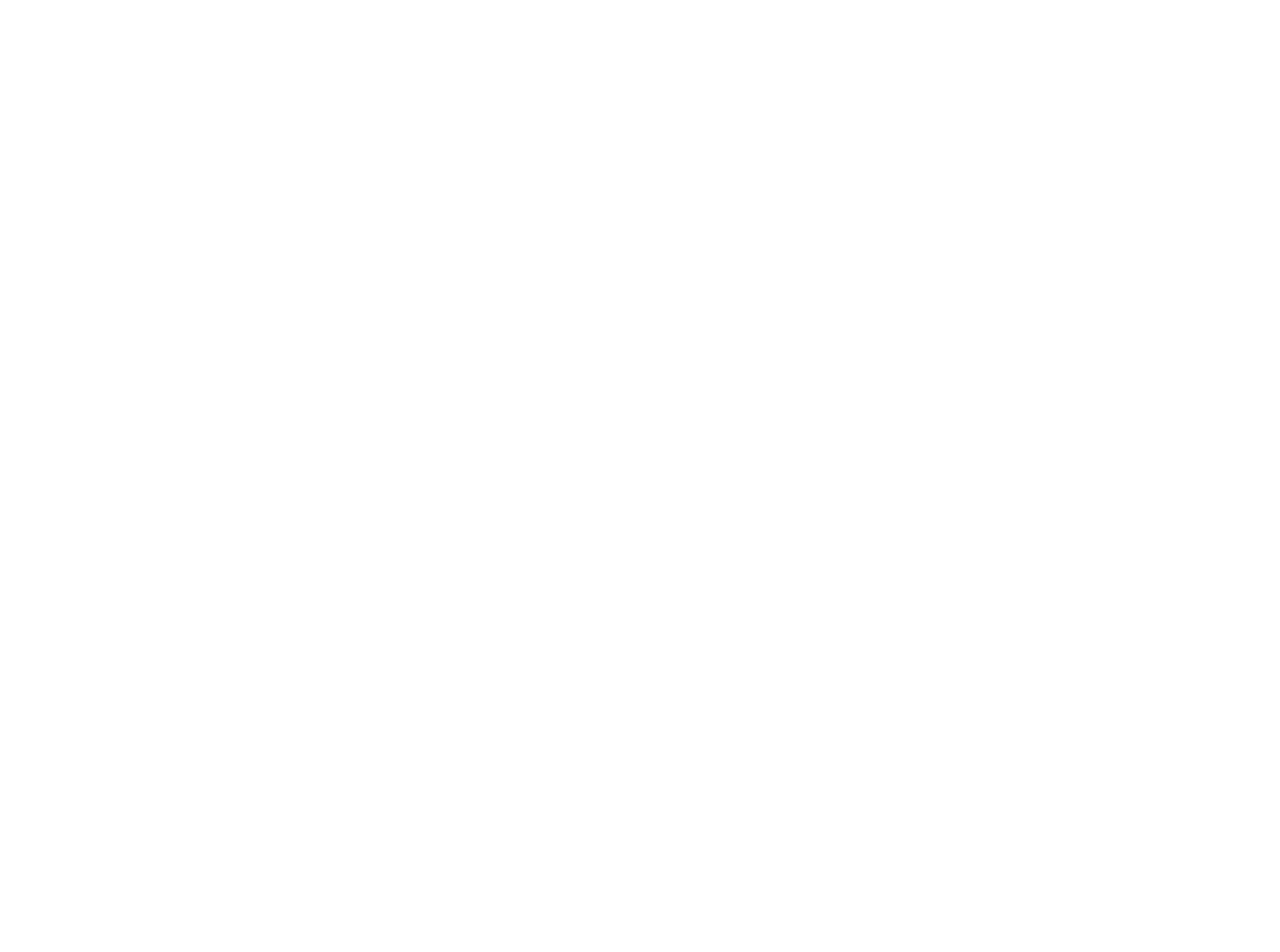
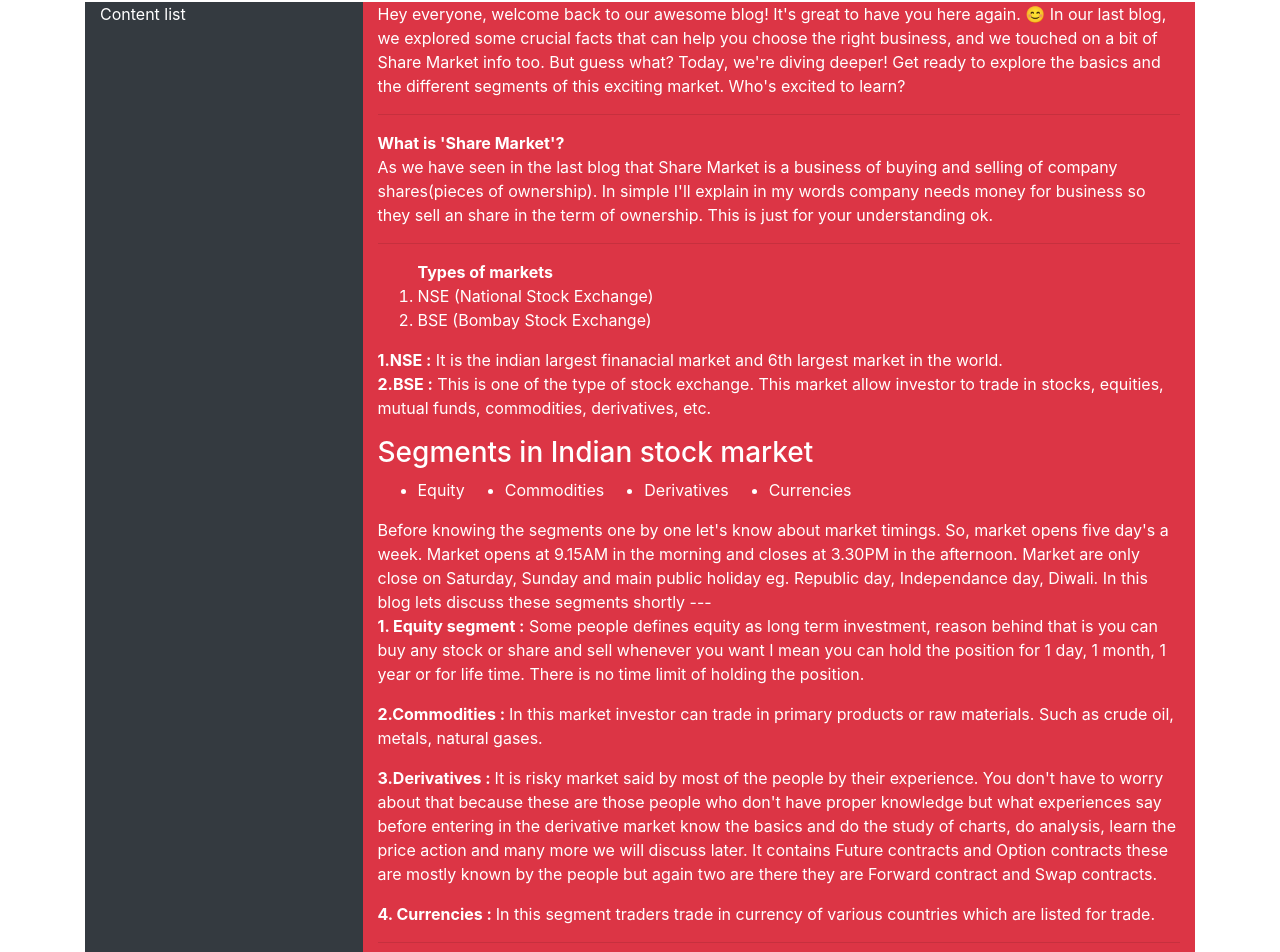
Before and after one commit to Mechboyshyam/InvestingIQ-Hub, a React (Create React App) app in the folder client/: page /blogs in a window 1280 px wide. Shown: the part 198-1150 px from the top of the page. Before the commit the page ends 800 px from the top, so only its background shows below. Built offline with nearby package versions, Linux system fonts and the light colour scheme.

Commit message:
information added

```diff
--- a/client/src/Views/Information/Page1.css
+++ b/client/src/Views/Information/Page1.css
@@ -4,3 +4,11 @@
     width: auto;
     height: auto;
 }
+
+.segment-flex{
+    display: flex;
+}
+
+.margin-segment{
+    margin-left: 40px;
+}
--- a/client/src/Views/Information/Page1.js
+++ b/client/src/Views/Information/Page1.js
@@ -1,19 +1,118 @@
-import React, { PureComponent } from 'react';
-import Navbar from '../../Component/Navbar/Navbar';
-import './Page1.css';
+import React, { PureComponent } from "react";
+import Navbar from "../../Component/Navbar/Navbar";
+import "./Page1.css";
 
 export class Page1 extends PureComponent {
   render() {
     return (
-      <div><Navbar/> <hr />
-       <div className="container">
-        <h1 className="text-center title">
-          Here is my title... please read cerefully.
-        </h1>
-       </div>
+      <div>
+        <Navbar /> <hr />
+        {/* this is the main container */}
+        <div className="container">
+          {/* heading file */}
+          <h1 className="text-center title">
+            What is share market? How many types of market are there? Indian
+            stock market NSE and BSE.
+          </h1>
+          {/* here we are flexed the display for content writting */}
+          <div className="d-flex">
+            {/* content display */}
+            <div className="col-3 bg-dark text-white">Content list</div>
+            {/* second block for the content elaboration */}
+            <div className="col-9 bg-danger text-white">
+              <p>
+                Hey everyone, welcome back to our awesome blog! It's great to
+                have you here again. 😊 In our last blog, we explored some
+                crucial facts that can help you choose the right business, and
+                we touched on a bit of Share Market info too. But guess what?
+                Today, we're diving deeper! Get ready to explore the basics and
+                the different segments of this exciting market. Who's excited to
+                learn?
+              </p>
+              <hr />
+              {/* from here we are starting the basic information  */}
+              <span>
+                <b>What is 'Share Market'?</b> <br />
+                As we have seen in the last blog that Share Market is a business
+                of buying and selling of company shares(pieces of ownership). In
+                simple I'll explain in my words company needs money for business
+                so they sell an share in the term of ownership. This is just for
+                your understanding ok.
+              </span>{" "}
+              <hr />
+              {/* types and little elaborated */}
+              <span>
+                <ol>
+                  <b>Types of markets</b>
+                  <li>NSE (National Stock Exchange)</li>
+                  <li>BSE (Bombay Stock Exchange)</li>
+                </ol>
+                <p>
+                  <b>1.NSE :</b> It is the indian largest finanacial market and
+                  6th largest market in the world. <br />
+                  <b>2.BSE :</b> This is one of the type of stock exchange. This
+                  market allow investor to trade in stocks, equities, mutual
+                  funds, commodities, derivatives, etc.
+                </p>
+              </span>
+              {/* we are talking about the segments in stock market */}
+              <span>
+                <h3>Segments in Indian stock market</h3>
+                <ul className="segment-flex">
+                  <li className="#">Equity</li>
+                  <li className="margin-segment">Commodities</li>
+                  <li className="margin-segment">Derivatives</li>
+                  <li className="margin-segment">Currencies</li>
+                </ul>
+              </span>
+              <span>
+                Before knowing the segments one by one let's know about market
+                timings. So, market opens five day's a week. Market opens at
+                9.15AM in the morning and closes at 3.30PM in the afternoon.
+                Market are only close on Saturday, Sunday and main public
+                holiday eg. Republic day, Independance day, Diwali. In this blog
+                lets discuss these segments shortly ---
+              </span> <br />
+              <p>
+                <b>1. Equity segment :</b> Some people defines equity as long
+                term investment, reason behind that is you can buy any stock or
+                share and sell whenever you want I mean you can hold the
+                position for 1 day, 1 month, 1 year or for life time. There is
+                no time limit of holding the position.
+              </p>
+              <p>
+                <b>2.Commodities : </b> In this market investor can trade in
+                primary products or raw materials. Such as crude oil, metals,
+                natural gases.
+              </p>
+              <p>
+                <b>3.Derivatives : </b>It is risky market said by most of the
+                people by their experience. You don't have to worry about that
+                because these are those people who don't have proper knowledge
+                but what experiences say before entering in the derivative
+                market know the basics and do the study of charts, do analysis,
+                learn the price action and many more we will discuss later. It
+                contains Future contracts and Option contracts these are mostly
+                known by the people but again two are there they are Forward
+                contract and Swap contracts.
+              </p>
+              <p>
+                <b>4. Currencies : </b> In this segment traders trade in currency
+                of various countries which are listed for trade.
+              </p>{" "}
+              <hr />
+              <p>
+                &nbsp;&nbsp;&nbsp;&nbsp;&nbsp;&nbsp;&nbsp; We have seen some of
+                the basic details of segments, time and there are lot of things
+                we have to learn. Stay connected with us, see you guys in next
+                blog...😇
+              </p>
+            </div>
+          </div>
+        </div>
       </div>
-    )
+    );
   }
 }
 
-export default Page1
+export default Page1;
```
